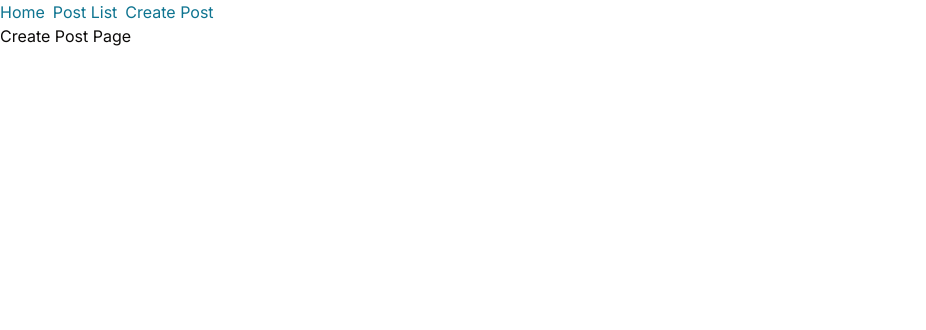
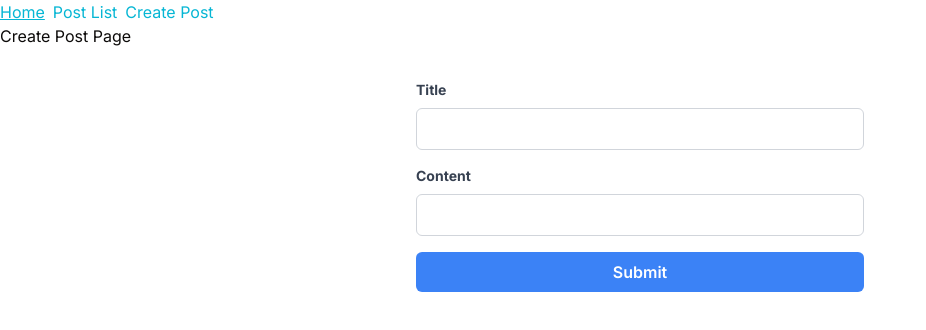
Before and after one commit to alstn113/next13, a Next.js app: page /posts/create in a window 1280 px wide. Shown: the top 330 px of the page, without its empty margins (0-926 px from the left). Built offline with nearby package versions, Linux system fonts and the light colour scheme.

Commit message:
feat: crud post

```diff
--- a/app/page.tsx
+++ b/app/page.tsx
@@ -5,6 +5,7 @@ const HomePage = async () => {
 
   return (
     <div>
+      <div>Next13 Test Project</div>
       <div>{JSON.stringify(data)}</div>
     </div>
   );
--- /dev/null
+++ b/app/posts/[postId]/delete-post-button.tsx
@@ -0,0 +1,34 @@
+'use client';
+
+import { useRouter } from 'next/navigation';
+
+import axios from 'axios';
+
+interface DeletePostButtonProps {
+  postId: string;
+}
+
+const DeletePostButton = ({ postId }: DeletePostButtonProps) => {
+  const router = useRouter();
+
+  const onDelete = async () => {
+    try {
+      await axios.delete(`/api/posts/${postId}`);
+      router.push('/posts');
+      router.refresh();
+    } catch (error) {
+      console.log(error);
+    }
+  };
+
+  return (
+    <button
+      onClick={onDelete}
+      className="bg-red-500 px-4 py-2 font-bold text-white hover:bg-red-700"
+    >
+      Delete
+    </button>
+  );
+};
+
+export default DeletePostButton;
--- a/app/posts/[postId]/page.tsx
+++ b/app/posts/[postId]/page.tsx
@@ -1,12 +1,36 @@
+import { notFound } from 'next/navigation';
+
+import { Post } from '@prisma/client';
+
+import DeletePostButton from '@/app/posts/[postId]/delete-post-button';
+
+import { BASE_URL } from '@/constants';
 interface PostDetailPageProps {
   params: {
     postId: string;
   };
 }
 
-const PostDetailPage = ({ params }: PostDetailPageProps) => {
+export const dynamicParams = true;
+
+const PostDetailPage = async ({ params }: PostDetailPageProps) => {
   const { postId } = params;
-  return <div>Post Detail Page {postId}</div>;
+
+  const post: Post = await fetch(`${BASE_URL}/posts/${postId}`, {
+    cache: 'no-store',
+  }).then((res) => res.json());
+
+  if (!post) notFound();
+
+  return (
+    <div>
+      <h1>Post Detail Page</h1>
+      <h2>Post ID: {postId}</h2>
+      <p>Post Title: {post.title}</p>
+      <p>Post Content: {post.content}</p>
+      <DeletePostButton postId={postId} />
+    </div>
+  );
 };
 
 export default PostDetailPage;
--- /dev/null
+++ b/app/posts/create/create-post-form.tsx
@@ -0,0 +1,97 @@
+'use client';
+
+import { useRouter } from 'next/navigation';
+
+import { useForm } from 'react-hook-form';
+
+import { zodResolver } from '@hookform/resolvers/zod';
+import axios from 'axios';
+import * as z from 'zod';
+
+const formSchema = z.object({
+  title: z.string().min(1, {
+    message: 'Title must be at least 1 character long',
+  }),
+  content: z.string().min(1, {
+    message: 'Content must be at least 1 character long',
+  }),
+});
+
+const CreatePostForm = () => {
+  const router = useRouter();
+  const form = useForm({
+    resolver: zodResolver(formSchema),
+    defaultValues: {
+      title: '',
+      content: '',
+    },
+  });
+
+  const onSubmit = async (values: z.infer<typeof formSchema>) => {
+    try {
+      await axios.post('/api/posts', values);
+
+      form.reset();
+
+      router.push('/posts');
+      router.refresh();
+    } catch (error) {
+      console.log(error);
+    }
+  };
+
+  const isLoading = form.formState.isSubmitting;
+
+  return (
+    <form
+      onSubmit={form.handleSubmit(onSubmit)}
+      className="mx-auto mt-8 max-w-md"
+    >
+      <div className="mb-4">
+        <label
+          htmlFor="title"
+          className="mb-2 block text-sm font-bold text-gray-700"
+        >
+          Title
+        </label>
+        <input
+          {...form.register('title')}
+          id="title"
+          className="w-full rounded-md border border-gray-300 px-3 py-2 focus:border-blue-500 focus:outline-none"
+        />
+        {form.formState.errors.title && (
+          <div className="mt-2 text-red-500">
+            {form.formState.errors.title.message}
+          </div>
+        )}
+      </div>
+      <div className="mb-4">
+        <label
+          htmlFor="content"
+          className="mb-2 block text-sm font-bold text-gray-700"
+        >
+          Content
+        </label>
+        <input
+          {...form.register('content')}
+          id="content"
+          className="w-full rounded-md border border-gray-300 px-3 py-2 focus:border-blue-500 focus:outline-none"
+        />
+        {form.formState.errors.content && (
+          <div className="mt-2 text-red-500">
+            {form.formState.errors.content.message}
+          </div>
+        )}
+      </div>
+      <button
+        type="submit"
+        disabled={isLoading}
+        className="w-full rounded-md bg-blue-500 px-4 py-2 font-semibold text-white disabled:opacity-50"
+      >
+        {isLoading ? 'Loading...' : 'Submit'}
+      </button>
+    </form>
+  );
+};
+
+export default CreatePostForm;
--- a/app/posts/create/page.tsx
+++ b/app/posts/create/page.tsx
@@ -1,5 +1,12 @@
+import CreatePostForm from '@/app/posts/create/create-post-form';
+
 const CreatePostPage = () => {
-  return <div>Create Post Page</div>;
+  return (
+    <div>
+      <div>Create Post Page</div>
+      <CreatePostForm />
+    </div>
+  );
 };
 
 export default CreatePostPage;
--- a/app/posts/page.tsx
+++ b/app/posts/page.tsx
@@ -1,5 +1,28 @@
-const PostListPage = () => {
-  return <div>Post List Page</div>;
+import Link from 'next/link';
+
+import { Post } from '@prisma/client';
+
+import { BASE_URL } from '@/constants';
+
+const PostListPage = async () => {
+  const postList: Post[] = await fetch(`${BASE_URL}/posts`, {
+    cache: 'no-store',
+  }).then((res) => res.json());
+
+  return (
+    <div>
+      <h1>Post List Page</h1>
+      <ul className="flex flex-col gap-2 p-2">
+        {postList.map((post) => (
+          <li key={post.id}>
+            <Link href={`/posts/${post.id}`}>
+              <div className="text-blue-500 hover:underline">{post.title}</div>
+            </Link>
+          </li>
+        ))}
+      </ul>
+    </div>
+  );
 };
 
 export default PostListPage;
--- a/components/nav.tsx
+++ b/components/nav.tsx
@@ -4,10 +4,16 @@ import Link from 'next/link';
 
 const Nav = () => {
   return (
-    <div className="flex gap-2 text-cyan-700">
-      <Link href={'/'}>Home</Link>
-      <Link href={'/posts'}>Post List</Link>
-      <Link href={'/posts/create'}>Create Post</Link>
+    <div className="flex gap-2 text-cyan-500">
+      <Link href={'/'} className="hover:underline">
+        Home
+      </Link>
+      <Link href={'/posts'} className="hover:underline">
+        Post List
+      </Link>
+      <Link href={'/posts/create'} className="hover:underline">
+        Create Post
+      </Link>
     </div>
   );
 };
--- a/components/ui/button.tsx
+++ b/components/ui/button.tsx
@@ -1,7 +1,7 @@
+import * as React from 'react';
+
 import { Slot } from '@radix-ui/react-slot';
 import { cva, type VariantProps } from 'class-variance-authority';
-
-import * as React from 'react';
 
 import { cn } from '@/lib/utils';
 
```
Also changed, not shown: .eslintrc.json.
